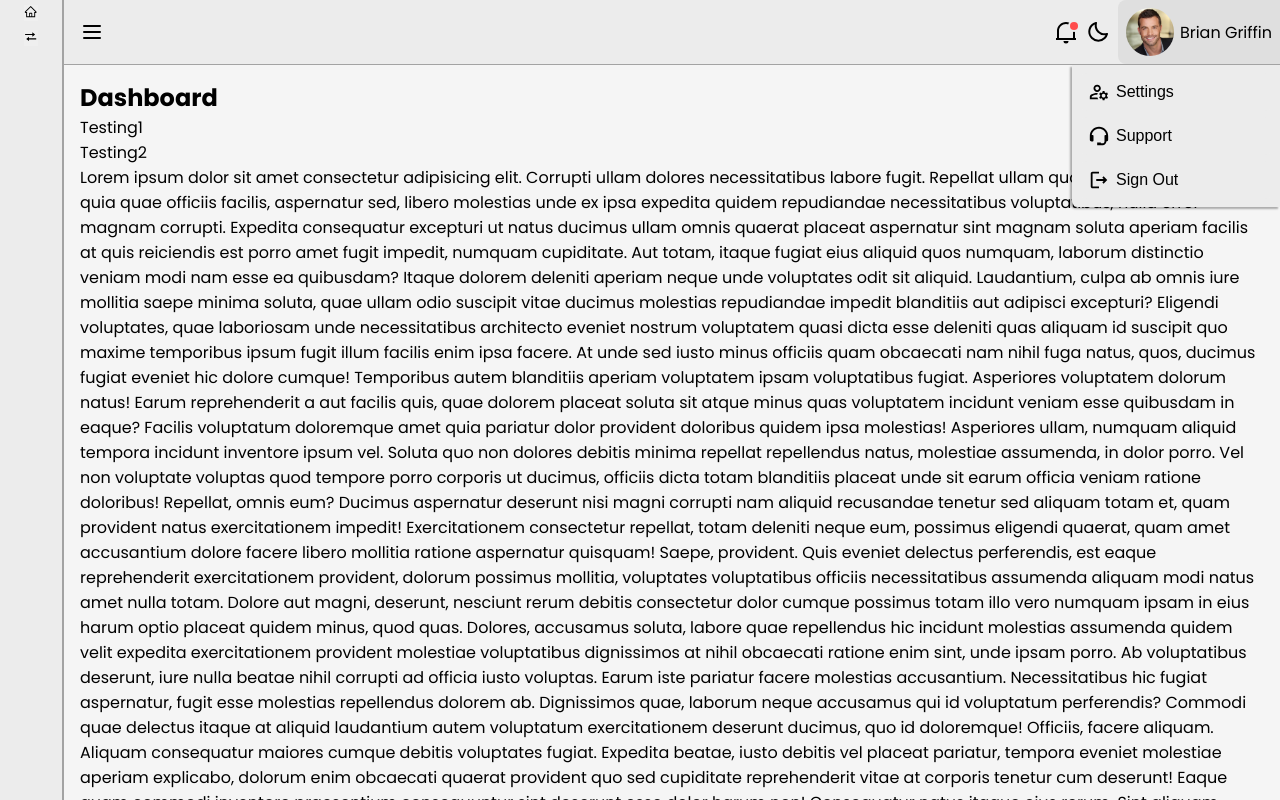
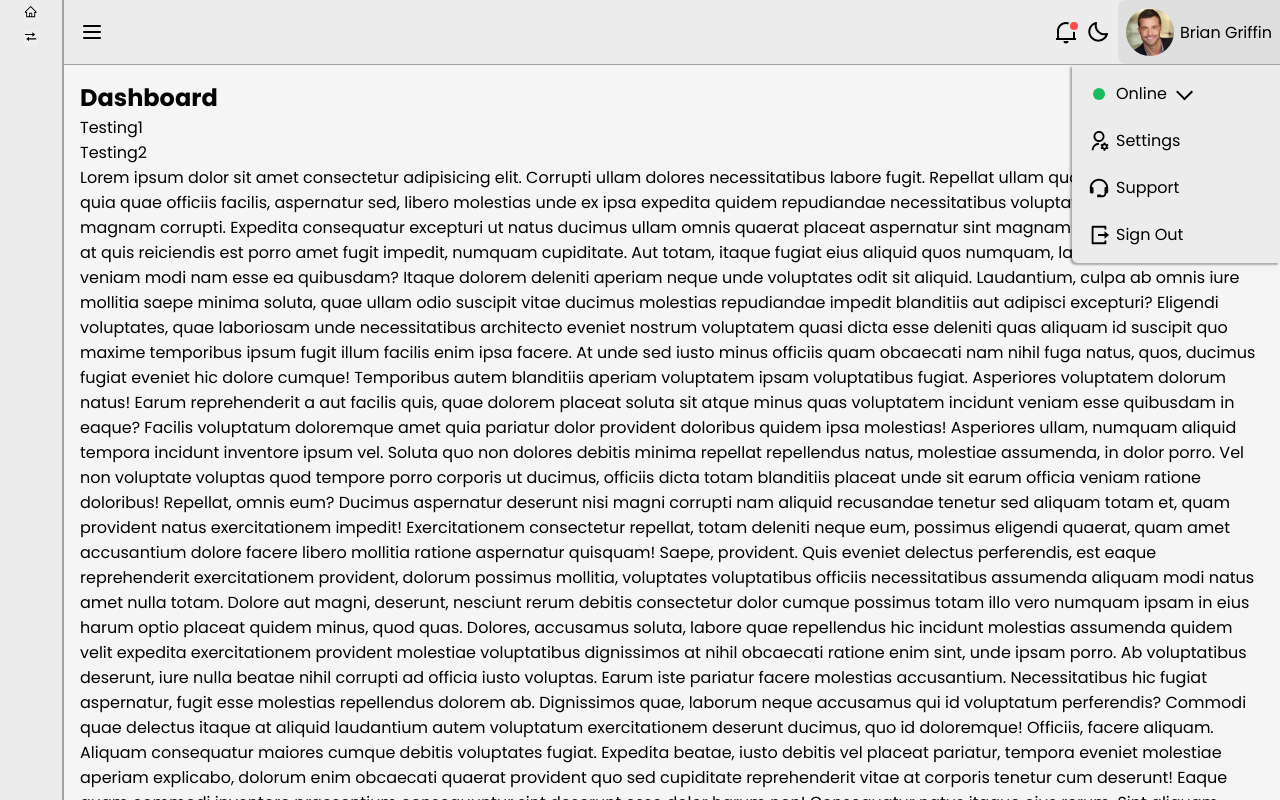
Before and after one commit to BolaGhaly/Admin-Dashboard, a Next.js app: page / in a window 1280 px wide. Both pictures are taken after a click on the button "Brian Griffin". Shown: the top 800 px of the page. Built offline with nearby package versions, Linux system fonts and the light colour scheme.

Commit message:
Add user status dropdown menu

```diff
--- a/components/UserProfile.tsx
+++ b/components/UserProfile.tsx
@@ -3,6 +3,7 @@ import Image from "next/image";
 import { Menu, Transition } from "@headlessui/react";
 import Icon, { profileData } from "../utils/topBarUtils";
 import styles from "../styles/modules/topBar.module.scss";
+import UserStatus from "./UserStatus";
 
 const UserProfile = () => {
   return (
@@ -30,6 +31,7 @@ const UserProfile = () => {
           <Menu.Item>
             <h1>Welcome back, Brian!</h1>
           </Menu.Item>
+          <UserStatus />
           {profileData.map((item) => {
             return (
               <Menu.Item key={item.id}>
--- /dev/null
+++ b/components/UserStatus.tsx
@@ -0,0 +1,71 @@
+import { useState, useRef } from "react";
+import ClickAwayListener from "@mui/material/ClickAwayListener";
+import Grow from "@mui/material/Grow";
+import Popper from "@mui/material/Popper";
+import MenuItem from "@mui/material/MenuItem";
+import MenuList from "@mui/material/MenuList";
+import styles from "../styles/modules/topBar.module.scss";
+import { Paper } from "@mui/material";
+
+const UserStatus = () => {
+  const anchorRef = useRef(null);
+  const [userStatusOpen, setUserStatusOpen] = useState(false);
+
+  const handleToggle = () => {
+    setUserStatusOpen(!userStatusOpen);
+  };
+
+  const handleClose = () => {
+    setUserStatusOpen(false);
+  };
+
+  return (
+    <div className={styles.userStatus}>
+      <button
+        ref={anchorRef}
+        id="composition-button"
+        aria-controls={userStatusOpen ? "composition-menu" : undefined}
+        aria-expanded={userStatusOpen ? "true" : undefined}
+        aria-haspopup="true"
+        onClick={handleToggle}
+        className={`${userStatusOpen ? `${styles.active}` : ""}`}
+      >
+        <span className={styles.userStatusOnline} />
+        <p>Online</p>
+        <span className={styles.arrowDown} />
+      </button>
+      <Popper
+        open={userStatusOpen}
+        anchorEl={anchorRef.current}
+        placement="bottom-start"
+        transition
+        disablePortal
+      >
+        {({ TransitionProps }) => (
+          <Grow
+            {...TransitionProps}
+            style={{
+              transformOrigin: "left top",
+            }}
+          >
+            <Paper>
+              <ClickAwayListener onClickAway={handleClose}>
+                <MenuList
+                  autoFocusItem={userStatusOpen}
+                  id="composition-menu"
+                  aria-labelledby="composition-button"
+                >
+                  <MenuItem onClick={handleClose}>Profile</MenuItem>
+                  <MenuItem onClick={handleClose}>My account</MenuItem>
+                  <MenuItem onClick={handleClose}>Logout</MenuItem>
+                </MenuList>
+              </ClickAwayListener>
+            </Paper>
+          </Grow>
+        )}
+      </Popper>
+    </div>
+  );
+};
+
+export default UserStatus;
--- a/package.json
+++ b/package.json
@@ -9,7 +9,10 @@
     "lint": "next lint"
   },
   "dependencies": {
+    "@emotion/react": "^11.10.6",
+    "@emotion/styled": "^11.10.6",
     "@headlessui/react": "^1.7.7",
+    "@mui/material": "^5.11.16",
     "@next/font": "13.1.1",
     "@reduxjs/toolkit": "^1.9.1",
     "@svgr/webpack": "^6.5.1",
--- a/styles/modules/topBar.module.scss
+++ b/styles/modules/topBar.module.scss
@@ -92,7 +92,7 @@
   flex-direction: column;
   box-shadow: -2px 2px 2px var(--boxShadow);
 
-   h1 {
+  h1 {
     display: flex;
     font-weight: 600;
     font-size: 0.875rem;
@@ -113,6 +113,8 @@
     border-radius: 0.5rem;
     width: 100%;
     align-items: center;
+    //background-color: red;
+    text-transform: capitalize;
 
     svg {
       font-size: 1.375rem;
@@ -121,6 +123,7 @@
     p {
       margin-left: 0.375rem;
       font-size: 1rem;
+      font-family: "Poppins", sans-serif;
     }
 
     &:hover {
@@ -128,8 +131,73 @@
     }
   }
 
-  button:nth-of-type(1) {
-    margin-top: 0 !important;
+  .userStatus {
+    width: 100%;
+
+    button {
+      align-items: center;
+      justify-content: flex-start;
+      padding: 0.5rem;
+      font-size: 1rem;
+      margin-top: 0 !important;
+
+      .userStatusOnline {
+        width: 0.75rem;
+        height: 0.75rem;
+        background-color: #1abd5e;
+        border-radius: 50%;
+        margin: 0 0.313rem;
+      }
+
+      p {
+        margin: 0 0.5rem 0 0.375rem;
+        line-height: normal;
+        letter-spacing: normal;
+        font-weight: 400;
+      }
+
+      .arrowDown {
+        width: 12px;
+        display: flex;
+        position: relative;
+        transition: 0.4s ease;
+        transform: rotate(45deg);
+
+        &:before,
+        &:after {
+          position: absolute;
+          content: "";
+          width: 12px;
+          height: 2px;
+          background-color: var(--text);
+          transition: 0.4s ease;
+        }
+
+        &:before {
+          transform: rotate(0deg);
+          bottom: -2px;
+          left: 1px;
+        }
+
+        &:after {
+          transform: rotate(90deg);
+          bottom: 3px;
+          left: 6px;
+        }
+      }
+
+      &.active {
+        .arrowDown {
+          transform: rotate(45deg) translate(-5px, -5px);
+          &:before {
+            transform: translate(10px, 0);
+          }
+          &:after {
+            transform: rotate(90deg) translate(10px, 0);
+          }
+        }
+      }
+    }
   }
 }
 
@@ -293,7 +361,7 @@
     padding: 0.5rem !important;
     display: inline;
     background-color: var(--notification-mentioned-box);
-    box-shadow: 0 0 2px var(--clearAll-text);
+    box-shadow: 0 0 1px var(--clearAll-text);
 
     span {
       color: var(--clearAll-text);
```
Also changed, not shown: utils/topBarUtils.tsx (+8 -8 lines), 1 other file (tests, documents, lock files or other folders).
